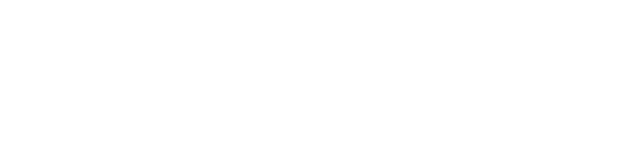
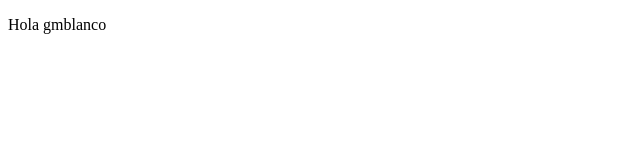
Before and after one commit to gmblanco/ci-cd, a plain HTML site: page src/index.html in a window 1280 px wide. Shown: the whole page, without its empty margins (0-640 px from the left). Drawn offline with Linux system fonts and the light colour scheme.

Commit message:
feat: add body

```diff
--- a/src/index.html
+++ b/src/index.html
@@ -1,5 +1,5 @@
 <!DOCTYPE html>
 <html>
 <head><title></title></head>
-<body></body>
+<body><body><p>Hola gmblanco </p></body></body>
 </html>
```
